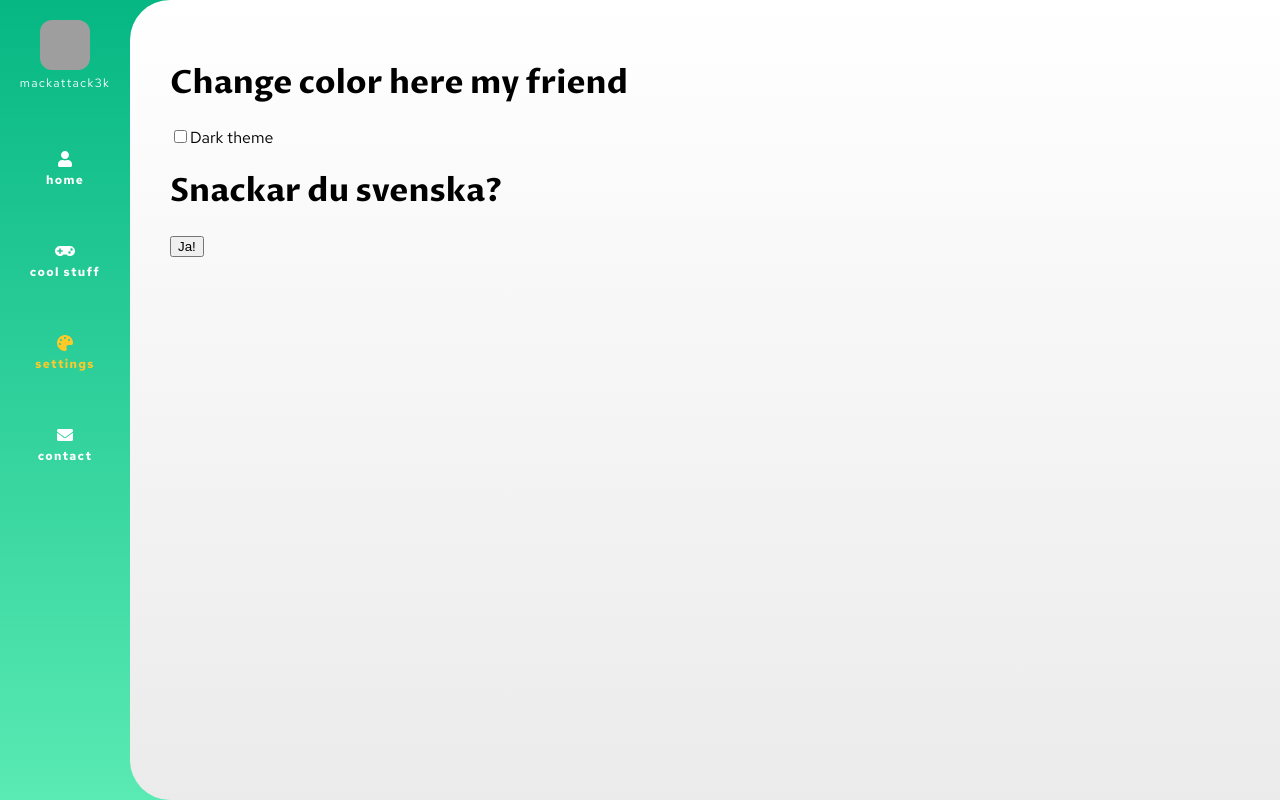
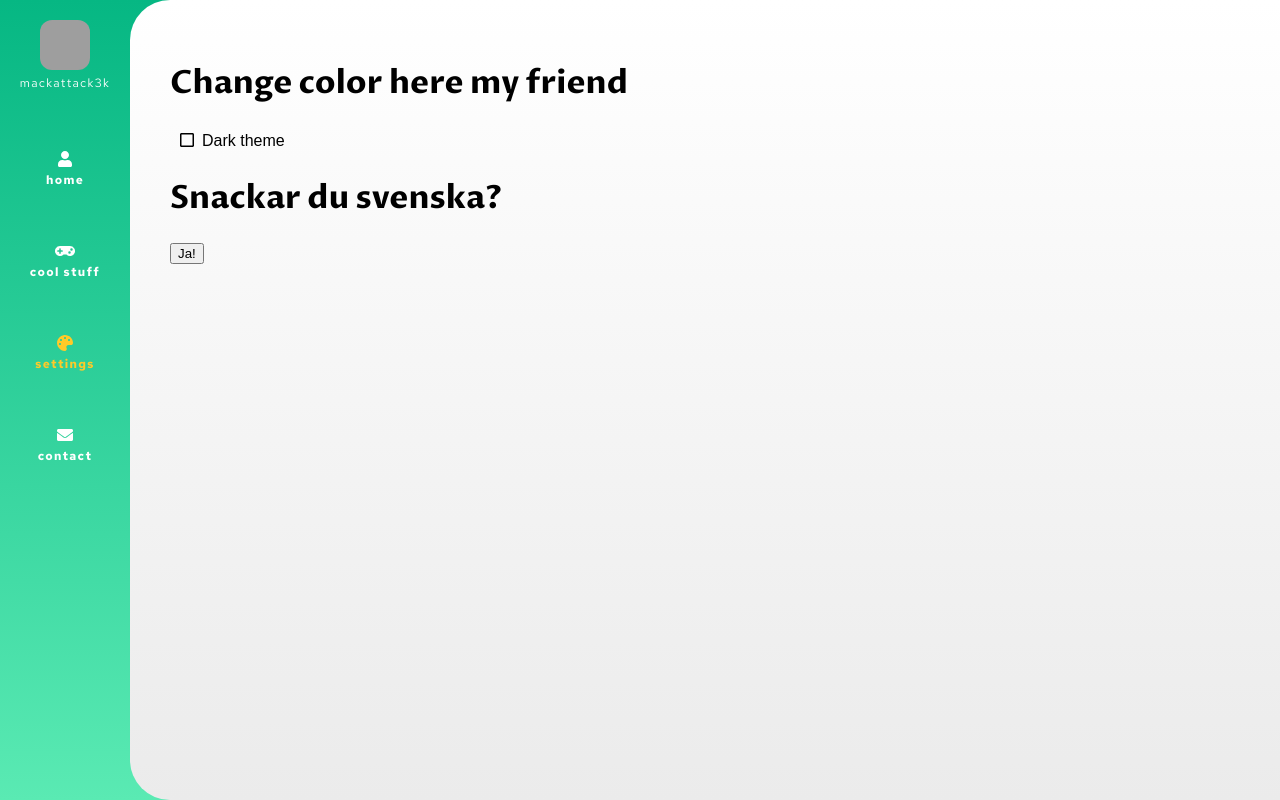
Before and after one commit to mackattack3k/me, a React (Create React App) app: page /settings in a window 1280 px wide. Built offline with nearby package versions, Linux system fonts and the light colour scheme; grey boxes are pictures that could not be loaded.

Commit message:
Select theme checkbox with icon from fa

```diff
--- a/package.json
+++ b/package.json
@@ -7,6 +7,7 @@
     "@apollo/react-hooks": "^3.0.1",
     "@fortawesome/fontawesome-svg-core": "^1.2.22",
     "@fortawesome/free-brands-svg-icons": "^5.10.2",
+    "@fortawesome/free-regular-svg-icons": "^5.10.2",
     "@fortawesome/free-solid-svg-icons": "^5.10.2",
     "@fortawesome/react-fontawesome": "^0.1.4",
     "@reach/router": "^1.2.1",
--- a/src/features/theme/components/SelectTheme.jsx
+++ b/src/features/theme/components/SelectTheme.jsx
@@ -1,23 +1,37 @@
+import { faCheckSquare, faSquare } from '@fortawesome/free-regular-svg-icons';
+import { FontAwesomeIcon } from '@fortawesome/react-fontawesome';
 import React, { useContext } from 'react';
 import { useTranslation } from 'react-i18next';
+import styled from 'styled-components';
 import H1 from '../../text/components/H1';
 import { ThemeSelectorContext } from './ThemeSelectorProvider';
+
+const ToggleButton = styled.button`
+  padding: 5px 10px;
+  margin: 0;
+  border: none;
+  outline: none;
+  font-size: 16px;
+  background: transparent;
+  color: ${props => props.theme.primary.text};
+`;
+
+const ToggleLabel = styled.span`
+  margin-left: 8px;
+`;
 
 const SelectTheme = () => {
   const { t } = useTranslation();
   const { isInDarkMode, setDarkMode } = useContext(ThemeSelectorContext);
+  const toggleDarkMode = () => setDarkMode(!isInDarkMode);
+  const checkedIcon = isInDarkMode ? faCheckSquare : faSquare;
   return (
     <>
       <H1>{t('theme.changeThemeTitle')}</H1>
-      <label htmlFor="dark-mode-checkbox">
-        <input
-          checked={isInDarkMode}
-          type="checkbox"
-          onChange={() => setDarkMode(!isInDarkMode)}
-          id="dark-mode-checkbox"
-        />
-        {t('theme.darkTheme')}
-      </label>
+      <ToggleButton type="button" onClick={toggleDarkMode}>
+        <FontAwesomeIcon icon={checkedIcon} />
+        <ToggleLabel>{t('theme.darkTheme')}</ToggleLabel>
+      </ToggleButton>
     </>
   );
 };
```
Also changed, not shown: 1 other file (tests, documents, lock files or other folders).
